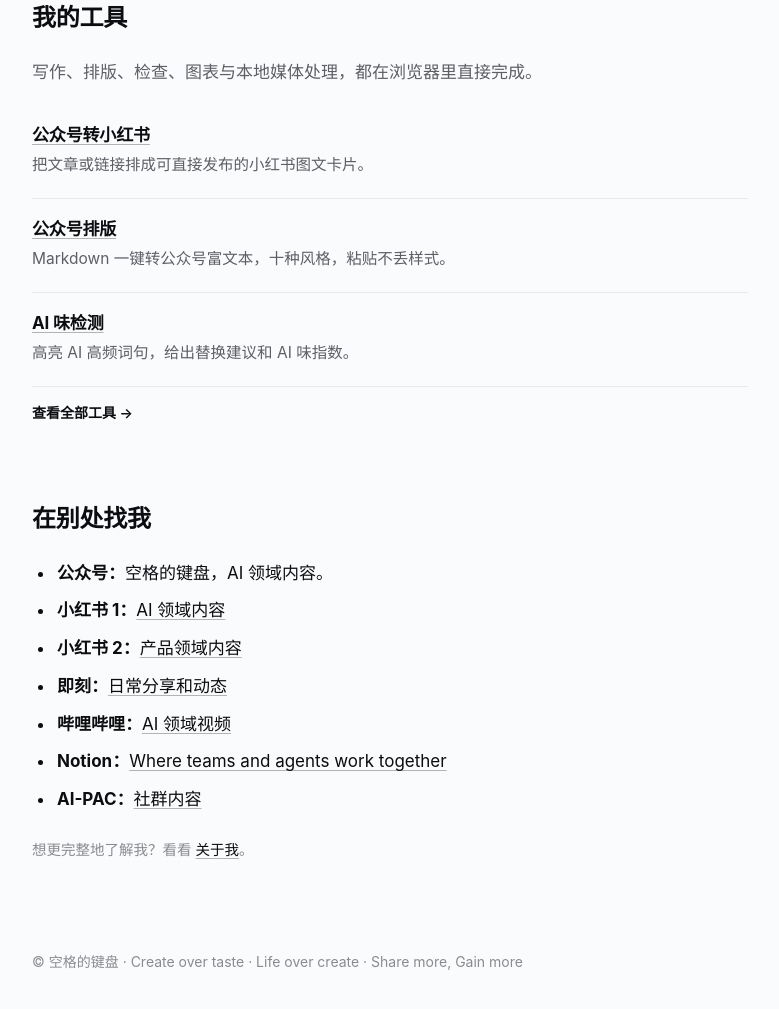
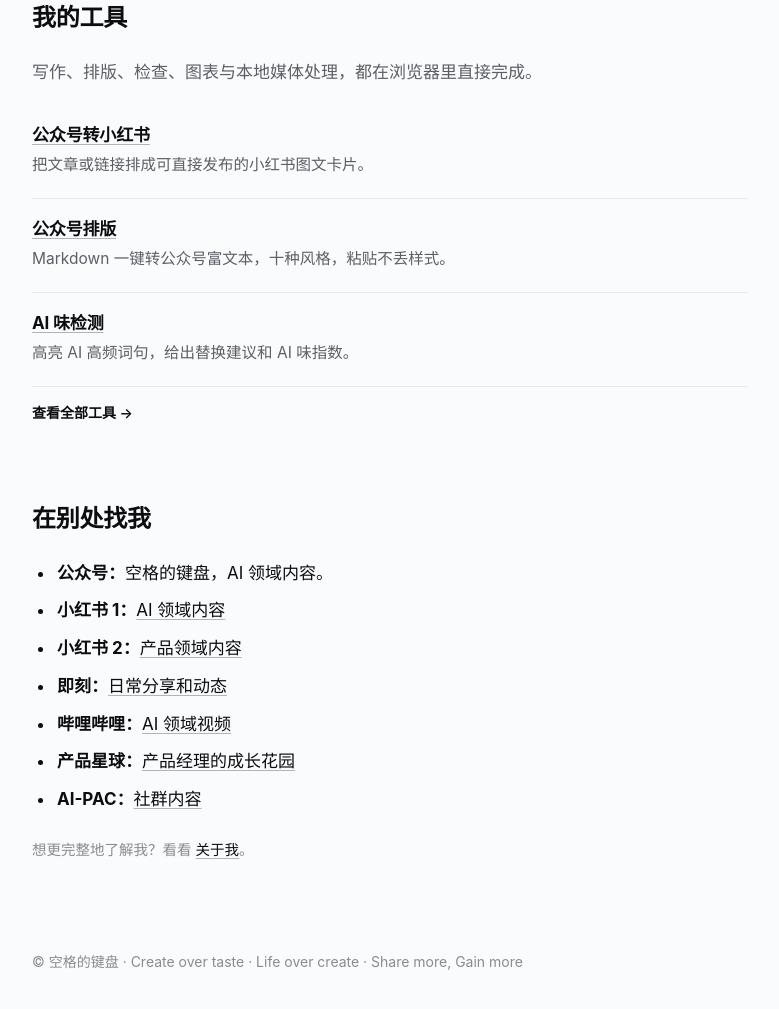
Before and after one commit to SpaceZephyr/kong-space, a website: page index.html in a window 1280 px wide. Shown: the part 1753-2762 px from the top of the page, without its empty margins (250-1029 px from the left). Drawn offline with Linux system fonts and the light colour scheme.

Commit message:
fix: update homepage product planet link

```diff
--- a/index.html
+++ b/index.html
@@ -98,7 +98,7 @@
         <li><strong>小红书 2：</strong><a href="https://xhslink.com/m/39EXj6Cg1eJ" target="_blank" rel="noreferrer">产品领域内容</a></li>
         <li><strong>即刻：</strong><a href="https://okjk.co/aLMKg2" target="_blank" rel="noreferrer">日常分享和动态</a></li>
         <li><strong>哔哩哔哩：</strong><a href="https://b23.tv/USChDUV" target="_blank" rel="noreferrer">AI 领域视频</a></li>
-        <li><strong>Notion：</strong><a href="https://www.notion.so/pmplanet/0825c5bf78b243d4945d8a5a458c7a8f?source=copy_link" target="_blank" rel="noreferrer">Where teams and agents work together</a></li>
+        <li><strong>产品星球：</strong><a href="https://pmplanet.notion.site/0825c5bf78b243d4945d8a5a458c7a8f?pvs=73" target="_blank" rel="noreferrer">产品经理的成长花园</a></li>
         <li><strong>AI-PAC：</strong><a href="https://my.feishu.cn/wiki/O8yVwdrGjid0nkkP46ccJwKCnOf" target="_blank" rel="noreferrer">社群内容</a></li>
       </ul>
       <p class="small">想更完整地了解我？看看 <a href="/about/">关于我</a>。</p>
```
